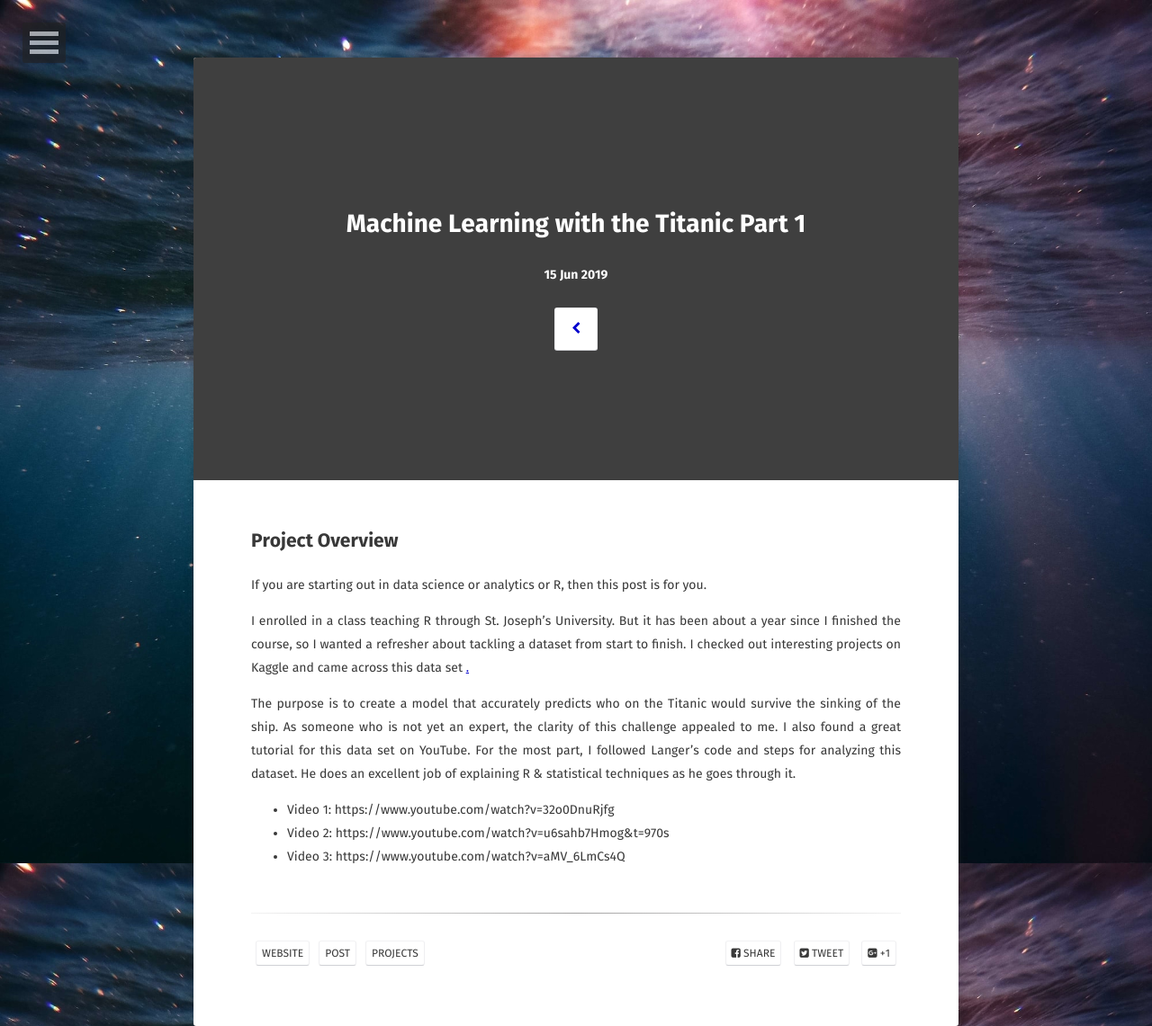
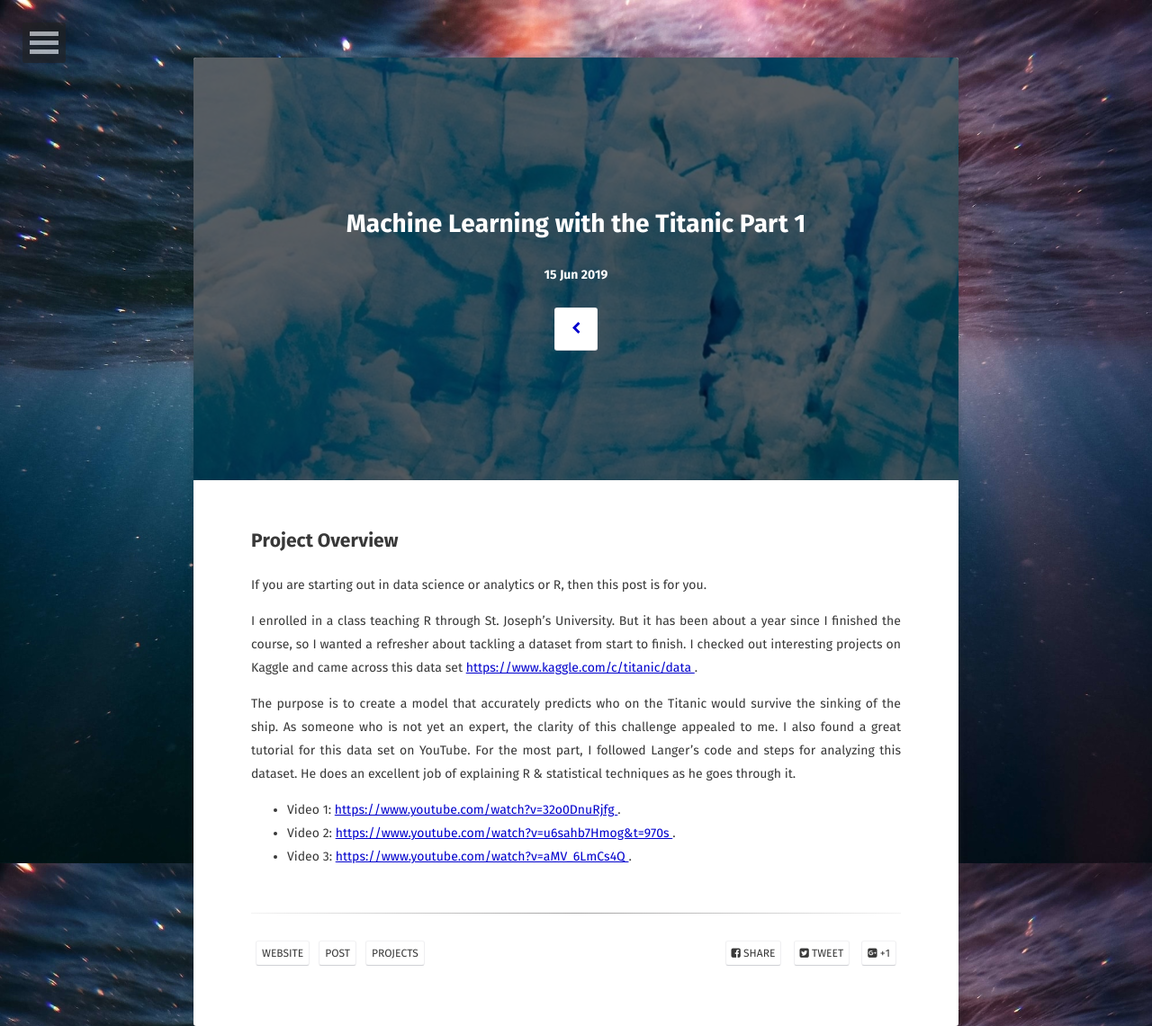
Before and after one commit to sarahschirduan/sarahschirduan.github.io, a Jekyll site: the page built from _posts/2019-06-15-titanic-part1.md, in a window 1280 px wide. Shown: the whole page at 90% size. Built offline with Jekyll 4.4.1, drawn with Linux system fonts in a browser that asks for light colours; some web fonts are replaced; some of the changed lines change nothing that is shown.

Commit message:
Update 2019-06-15-titanic-part1.md

```diff
--- a/_posts/2019-06-15-titanic-part1.md
+++ b/_posts/2019-06-15-titanic-part1.md
@@ -3,7 +3,7 @@ layout: post
 title: "Machine Learning with the Titanic Part 1"
 date: 2019-06-15
 excerpt: "Exploring the Titanic Passengers Dataset"
-feature: /assets/img/berg2.jpg
+feature: /assets/img/berg1.jpg
 post: true
 project: true
 tags: [website, post, projects]
@@ -14,14 +14,13 @@ comments: true
 
 If you are starting out in data science or analytics or R, then this post is for you.
 
-I enrolled in a class teaching R through St. Joseph’s University. But it has been about a year since I finished the course, so I wanted a refresher
-about tackling a dataset from start to finish. I checked out interesting projects on Kaggle and came across this data set
-<a href="https://www.kaggle.com/c/titanic/data" target="_ blank">.
+I enrolled in a class teaching R through St. Joseph’s University. But it has been about a year since I finished the course, so I wanted a refresher about tackling a dataset from start to finish. I checked out interesting projects on Kaggle and came across this data set
+<a href="https://www.kaggle.com/c/titanic/data" target="_ blank"> https://www.kaggle.com/c/titanic/data </a>.
 
 The purpose is to create a model that accurately predicts who on the Titanic would survive the sinking of the ship. As someone who is not
 yet an expert, the clarity of this challenge appealed to me. I also found a great tutorial for this data set on YouTube. For the most part,
 I followed Langer’s code and steps for analyzing this dataset. He does an excellent job of explaining R & statistical techniques as he goes through it.
 
-* Video 1:  https://www.youtube.com/watch?v=32o0DnuRjfg
-* Video 2: https://www.youtube.com/watch?v=u6sahb7Hmog&t=970s
-* Video 3: https://www.youtube.com/watch?v=aMV_6LmCs4Q
+* Video 1: <a href="https://www.youtube.com/watch?v=32o0DnuRjfg" target="_ blank"> https://www.youtube.com/watch?v=32o0DnuRjfg </a>.
+* Video 2: <a href="https://www.youtube.com/watch?v=u6sahb7Hmog&t=970s" target="_ blank"> https://www.youtube.com/watch?v=u6sahb7Hmog&t=970s </a>.
+* Video 3: <a href="https://www.youtube.com/watch?v=aMV_6LmCs4Q" target="_ blank"> https://www.youtube.com/watch?v=aMV_6LmCs4Q </a>.
```
